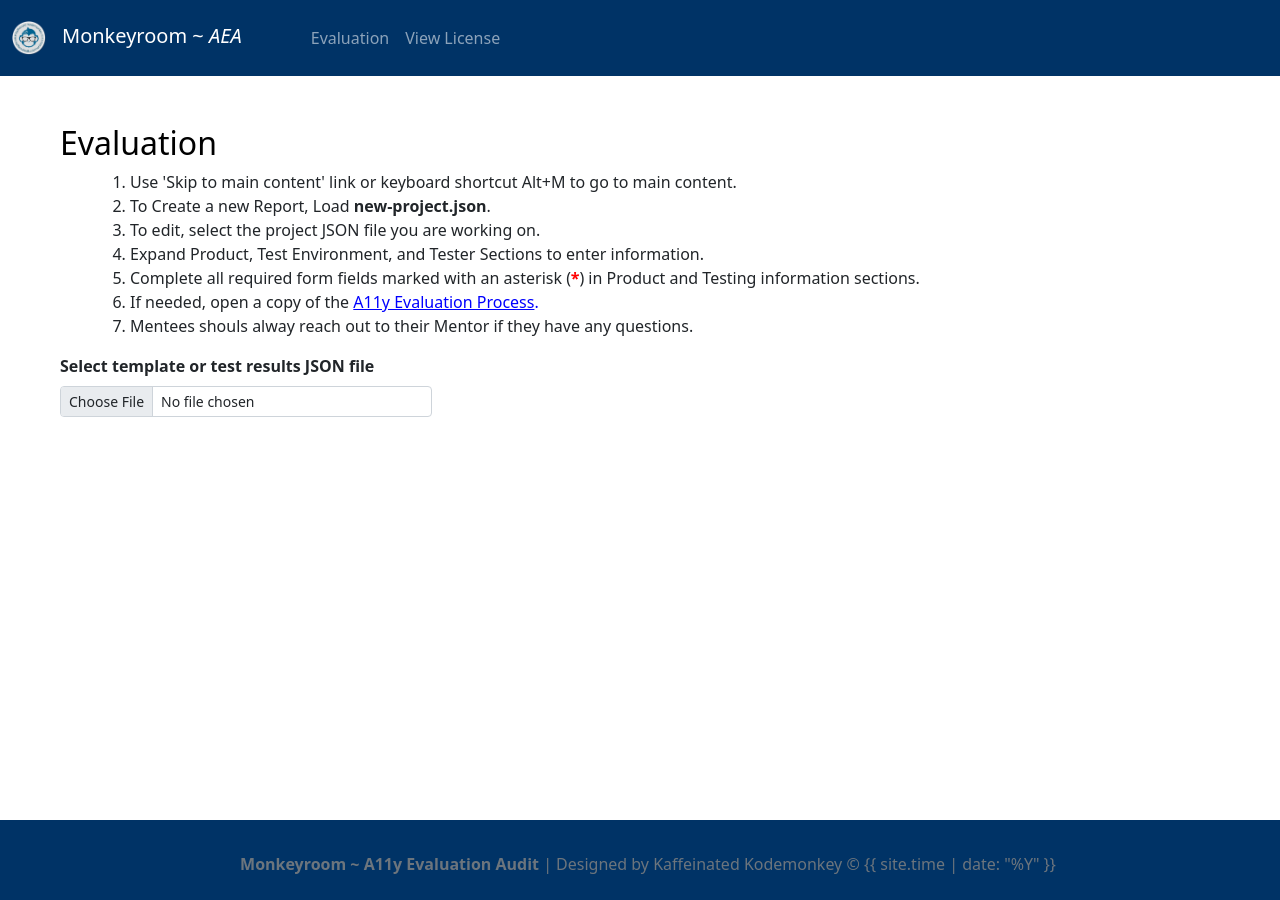
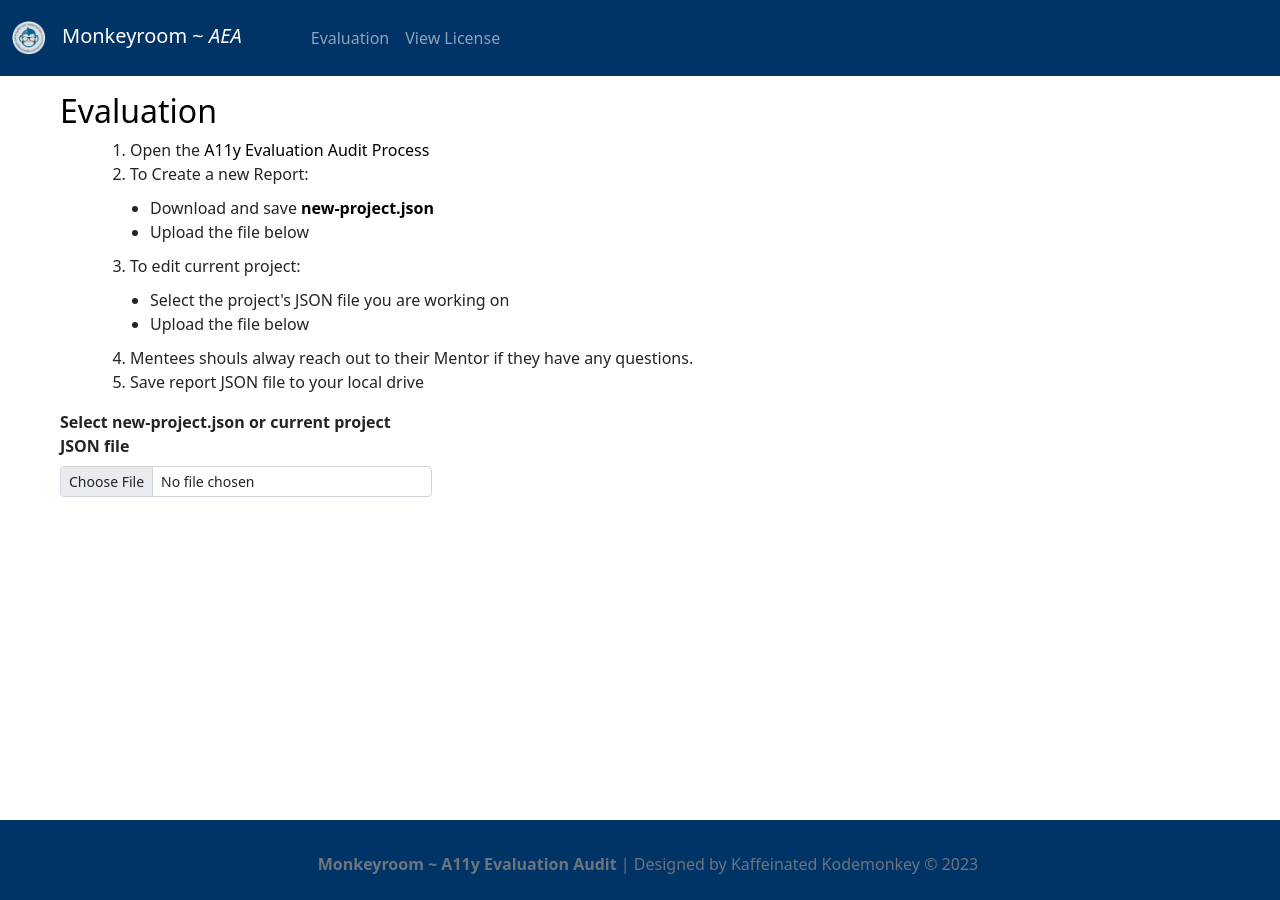
Before and after one commit to Kaffeianted-Kodemonkey/Monkeyroom-AEA, a Jekyll site: the page create-report.html, which Jekyll copies as it is, in a window 1280 px wide. Built offline with Jekyll 4.4.1, drawn with Linux system fonts in a browser that asks for light colours; a script that is not in the unit is left out.

Commit message:
Update content

```diff
--- a/create-report.html
+++ b/create-report.html
@@ -35,25 +35,33 @@
       </div>
     </nav>
 
-    <div class="container m-5" ng-app="acrtWebIntake"  id="acrtBody" >
+    <div class="container ms-5 mt-3" ng-app="acrtWebIntake"  id="acrtBody" >
       <h1>Evaluation</h1>
 
       <ol>
-        <li>Use 'Skip to main content' link or keyboard shortcut Alt+M to go to main content.</li>
-        <li>To Create a new Report, Load <strong>new-project.json</strong>.</li>
-        <li>To edit, select the project JSON file you are working on. </li>
-        <li>Expand Product, Test Environment, and Tester Sections to enter information.</li>
-        <li>Complete all required form fields marked with an asterisk ( &nbsp;&nbsp;<span class="required"></span>) </span> in Product and Testing information sections.</li>
-        <!--<li>You can customize JSON Success Criteria templates with pre-populated information (e.g., Product Section) for future use.</li>-->
-        <li> If needed, open a copy of the <a href= "/assets/Resources/A11y-Evaluation-Process-v1.pdf" target="_blank" id="li-link" style="display:inline-block; color:blue;"><u>A11y Evaluation Process</u>.</a> </li>
+        <li>Open the <a href= "/assets/Resources/A11y-Evaluation-Audit-Process-v1.pdf" target="_blank" id="li-link">  A11y Evaluation Audit Process</a></li>
+        <li>To Create a new Report:
+          <ul>
+            <li>Download and save <a href="/assets/Resources/new-project.json" download><strong>new-project.json</strong></a></li>
+            <li>Upload the file below</li>
+          </ul>
+        </li>
+        <li>To edit current project:
+          <ul>
+            <li>Select the project's JSON file you are working on</li>
+            <li>Upload the file below</li>
+          </ul>
+        </li>
+
         <li>Mentees shouls alway reach out to their Mentor if they have any questions.</li>
+        <li>Save report JSON file to your local drive</li>
       </ol>
 
       <form name="acrtInputForm" id="acrtInputFormID">
         <div ng-controller="acrtWebIntakeCtrl">
           <div class="col-4" id='selectFileHd' ng-hide = "fileInput1" >
-            <label for="fileinput" class="form-label"><strong> Select template or test results JSON file </strong></label> <br>
-            <input type="file" class="form-control form-control-sm" id="fileinput" name="Browse Input File"  title="Please select valid file" ng-model='selectedFile' onchange="angular.element(this).scope().fileNameChanged(this)" accept=".json"> <br>  <!--ng-click ="fileInput();"-->
+            <label for="fileinput" class="form-label"><strong> Select new-project.json or current project JSON file </strong></label> <br>
+            <input type="file" class="form-control form-control-sm" id="fileinput" name="Browse Input File" title="Please select valid file" ng-model='selectedFile' onchange="angular.element(this).scope().fileNameChanged(this)" accept=".json"> <br>  <!--ng-click ="fileInput();"-->
           </div>
 
           <br>
@@ -64,15 +72,15 @@
           <span id="hideLoad">
             <label for="loadFile" class="form-label" ng-show="fileInput1" ><strong> Load file</strong></label><br>
 
-            <button ng-show="fileInput1" id='button' class="btn btn-primary mb-3" ng-model="loadbtn" ng-click="loadFile();" id='loadFile' name="Load Data In this Form" ng-model-options="{  updateOn: 'click',  debounce: { 'default': 20, 'blur': 0 }}">Load File </button> </span>
+            <button ng-show="fileInput1" id='button' class="btn btn-md btn-primary mb-3" ng-model="loadbtn" ng-click="loadFile();" id='loadFile' name="Load Data In this Form" ng-model-options="{  updateOn: 'click',  debounce: { 'default': 20, 'blur': 0 }}">Load File </button> </span>
 
             <p>
               <img  ng-show="fileInput1"  id="dwnldConfm"  ng-src ="/assets/Resources/chkMrk.jpg"  ng-if="dataLoaded" width="20" height="20"  alt="checkmark" onerror="this.style.display='none';">
-            <span  id="msg"><strong > </strong></span>
+              <span  id="msg"><strong > </strong></span>
             </p>
           </span>
 
-          <main class="mx-5">
+          <main>
             <form id="webAppIntakeform" name="Intake form to capture test results" class="mb-5">
               <div id="hdnMsgId">
                 <!-- <p ng-if="edit">
@@ -349,14 +357,21 @@
                 </select> &nbsp; &nbsp;   </div> -->
 
                 <h2> Test Results Form </h2>
+                <div class="row ms-1">
+                  <div class="col-8 ">
+                    <input class="mt-1" type="checkbox" id="alerts" title="Disable Add Child Issue/Remove Child Issue Alerts within the Test Results form." ng-model="checkboxModel.alerts"  ng-init="checkboxModel.alerts='on'"   ng-true-value="'off'" ng-false-value="'on'">
+                    &nbsp;
+                    <label for="alerts" name="chkUnchk" id="chkUnchk"> <strong>Disable</strong> Add Child Issue/Remove Child Issue Alerts within the Test Results form. </label>
+                  </div>
+                </div>
 
-                <label for="alerts" name="chkUnchk" id="chkUnchk"><strong>Disable</strong> Add Child Issue/Remove Child Issue Alerts within the Test Results form. </label>
-                <input type="checkbox" id="alerts" title="Disable Add Child Issue/Remove Child Issue Alerts within the Test Results form." ng-model="checkboxModel.alerts"  ng-init="checkboxModel.alerts='on'"   ng-true-value="'off'" ng-false-value="'on'">
-
-                <br><br>
-
-                <input type="checkbox" name="Remediation Details" ng-model="selected_name_rmdtn"   title="Remediation details, Check user manual section 5.1 for details."  id="rmdtlnd" ng-change="remediationDetails()"   ng-true-value="'Yes'" ng-false-value="'No'">
-                <label for="rmdtlnd" ><strong>Show Remediation Detail Columns </strong></label>
+                <div class="row ms-1">
+                  <div class="col-8">
+                    <input class="mt-1" type="checkbox" name="Remediation Details" ng-model="selected_name_rmdtn" title="Remediation details, Check user manual section 5.1 for details."  id="rmdtlnd" ng-change="remediationDetails()"   ng-true-value="'Yes'" ng-false-value="'No'">
+                    &nbsp;
+                    <label for="rmdtlnd" ><strong> Show Remediation Detail Columns </strong></label>
+                  </div>
+                </div>
 
                 <div id="rmdTbleDiv">
                   <table style="height: 1000px;" id="rmdTble" >
@@ -822,7 +837,7 @@
 
     <footer class="footer mt-auto bg-ink text-muted">
       <div class="container text-center pt-4">
-        <p class="ms-3"><strong>Monkeyroom ~ A11y Evaluation Audit</strong> | Designed by Kaffeinated Kodemonkey &copy {{ site.time | date: "%Y" }}</p>
+        <p class="ms-3"><strong>Monkeyroom ~ A11y Evaluation Audit</strong> | Designed by Kaffeinated Kodemonkey &copy <!--{{ site.time | date: "%Y" }} --> 2023</p>
       </div>
     </footer>
 
```
Also changed, not shown: _includes/welcome.html (+9 -6 lines), assets/Resources/new-project.json (renamed from assets/Resources/SuccessCriteriaTT5.1.1.json), 1 other file.
